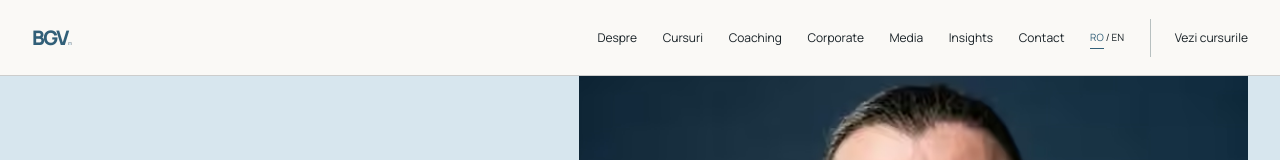
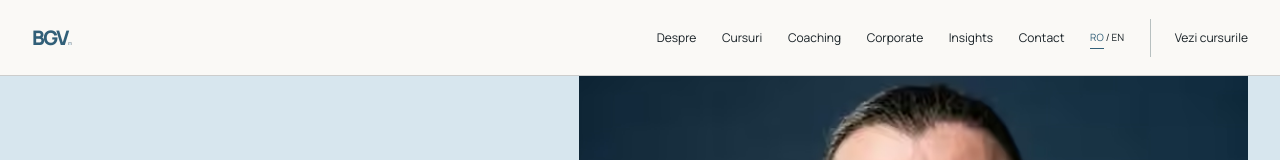
Before and after one commit to ivanovroxana1988-arch/bogdanvizitiu, a Next.js app: page / in a window 1280 px wide. Shown: the top 160 px of the page. Built offline with nearby package versions, Linux system fonts and the light colour scheme.

Commit message:
Remove media from main navigation

```diff
--- a/components/header.tsx
+++ b/components/header.tsx
@@ -11,7 +11,6 @@ const hrefs=[
   ['courses','/cursuri'],
   ['coaching','/coaching'],
   ['corporate','/corporate'],
-  ['media','/media'],
   ['insights','/insights'],
   ['contact','/contact'],
 ] as const
```
